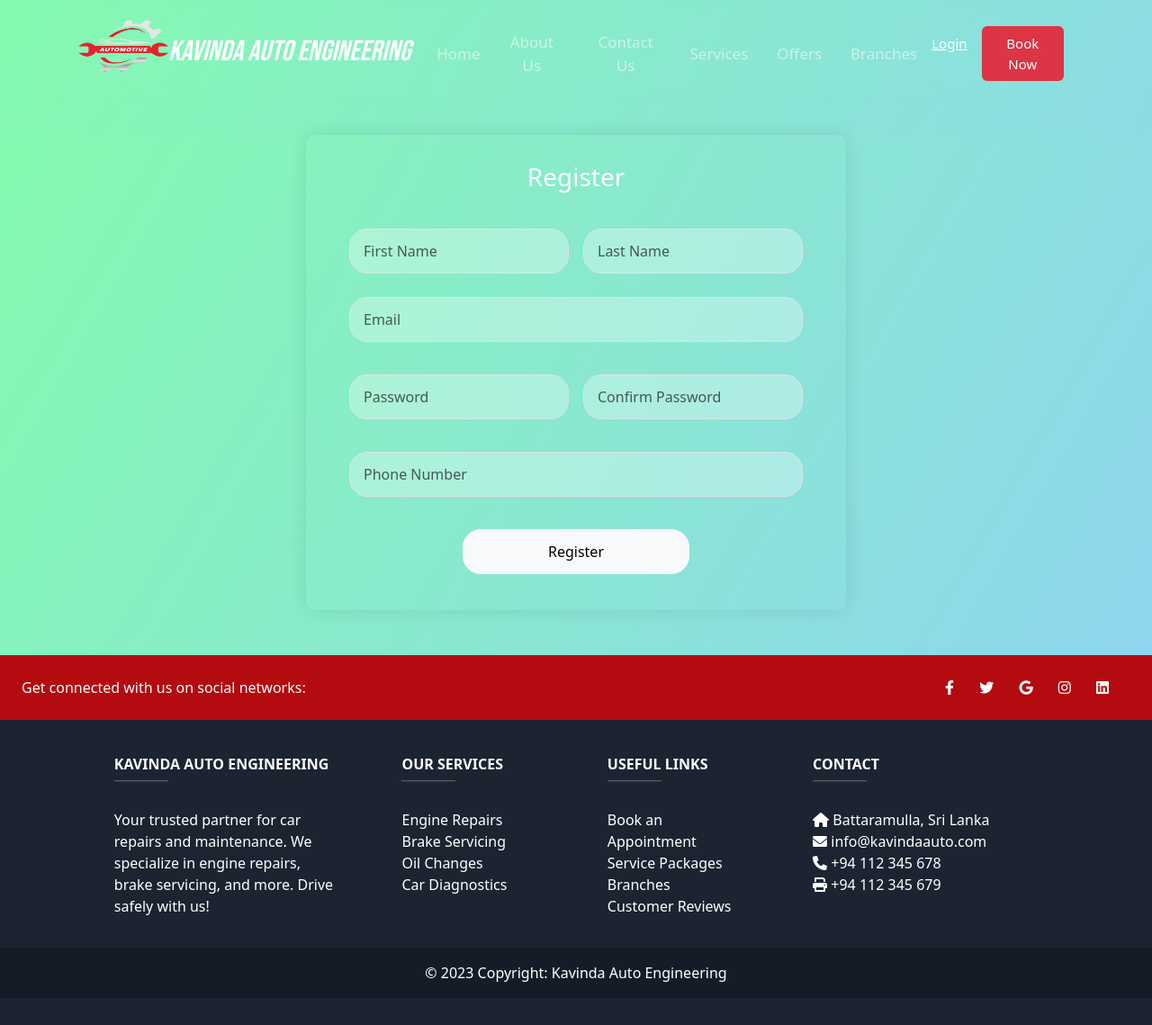
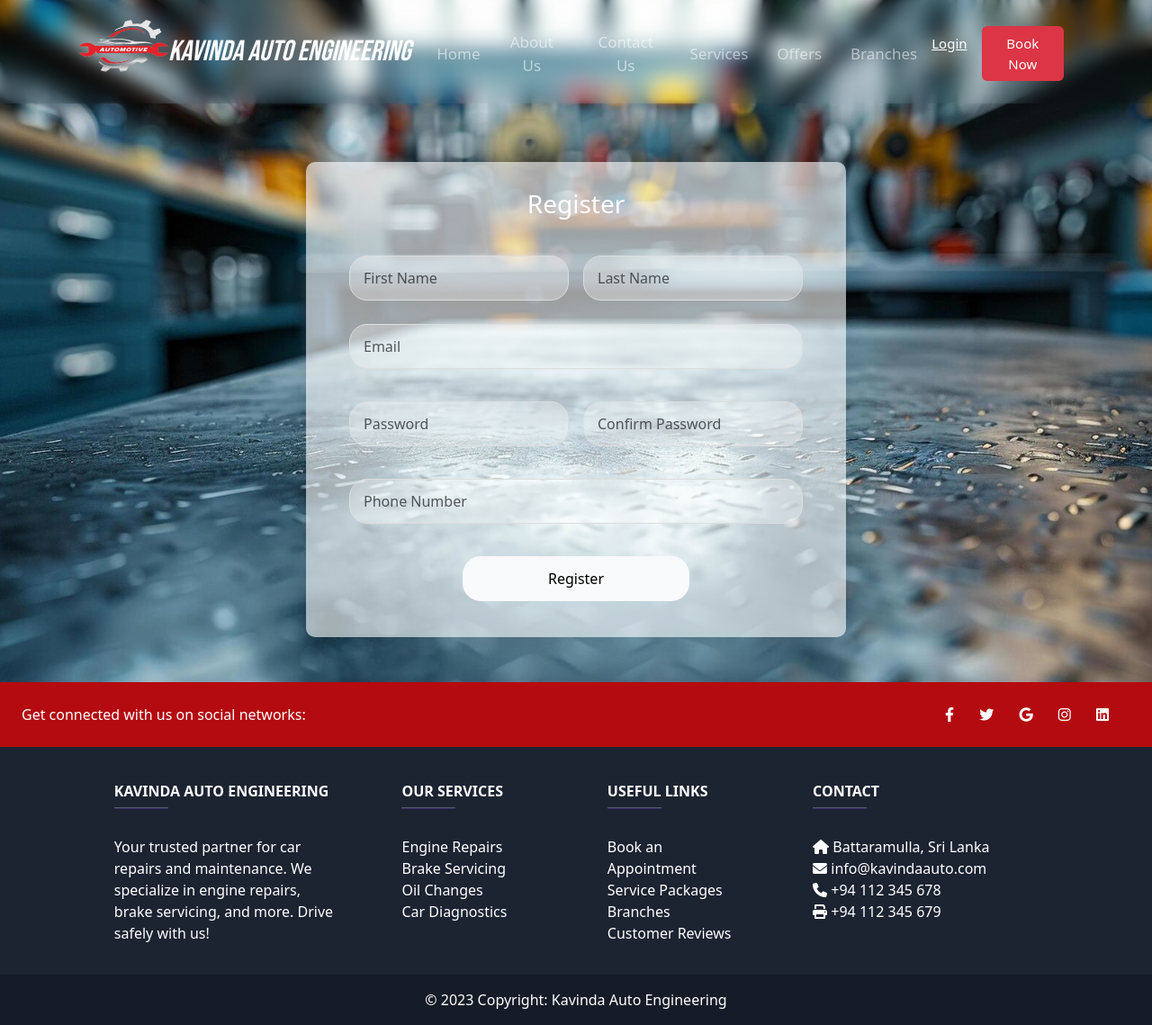
Before and after one commit to starlightaris/car_service_ms, a PHP site: page /register.php in a window 1280 px wide. Shown: the whole page at 90% size. Before the commit the page ends 1091 px from the top, so only its background shows below. Run offline with PHP 8.4, Linux system fonts and the light colour scheme.

Commit message:
login and register background

```diff
--- a/css/style-register.css
+++ b/css/style-register.css
@@ -1,13 +1,16 @@
 body, html {
     height: 100%;
-    align-items: center;
-    background: linear-gradient(120deg, #84fab0 0%, #8fd3f4 100%);
-
+    margin: 0;
+    padding: 0;
 }
 
-
-
-
+body {
+    background-image: url("../images/login-back.jpg");
+    background-size: cover; /* Ensures the image covers the full screen */
+    background-position: center; /* Centers the image */
+    background-repeat: no-repeat; /* Prevents repetition */
+    background-attachment: fixed; /* Keeps background fixed when scrolling */
+}
 
 .row{
     margin:10px;
@@ -18,11 +21,9 @@ body, html {
     width: 100%;
     padding: 30px;
     border-radius: 10px;
-    background: rgba(255, 255, 255, 0);
+    background: rgba(255, 255, 255, 0.6);
     box-shadow: 0 0 20px rgba(0, 0, 0, 0.1);
-    /* margin: 50px auto; */
-    margin-top:150px;
-    margin-bottom:50px;
+    margin: 180px auto 50px;
 }
 
 
@@ -30,8 +31,7 @@ body, html {
 
 .input-field {
     padding: 12px 15px;
-    color: white;
-    /* border: 1px solid #ddd; */
+    border: 1px solid #ddd;
     border-radius: 20px;
     font-size: 16px;
     transition: border-color 0.3s ease;
@@ -41,7 +41,7 @@ body, html {
 
 
 .input-field:focus {
-    /* border-color: #007bff; */
+    /*border-color: #007bff;*/
     color: white;
     outline: none;
     background:rgba(255,255,255,0.3);
```
Also changed, not shown: css/style-login.css (+15 -23 lines), images/login-back.jpg (added).
